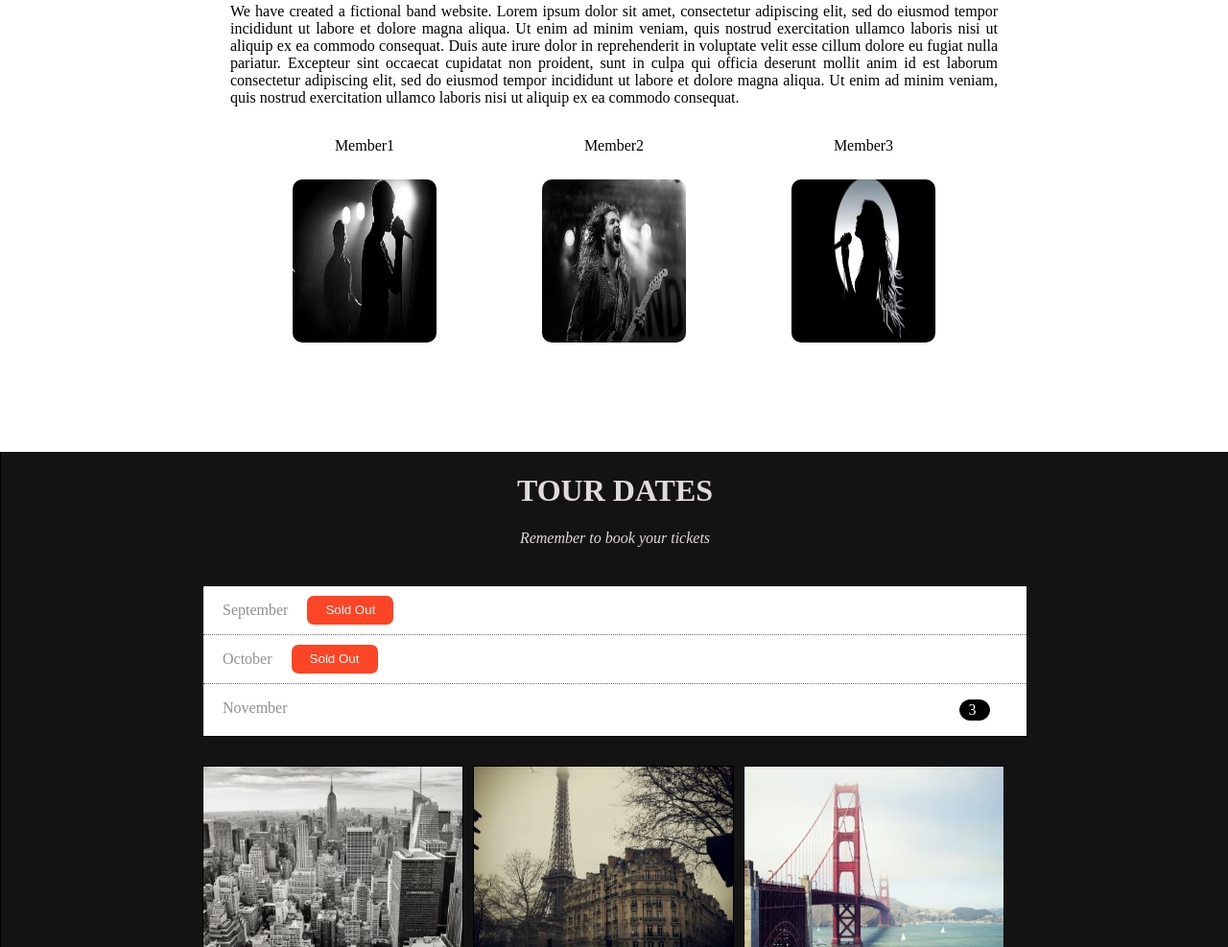
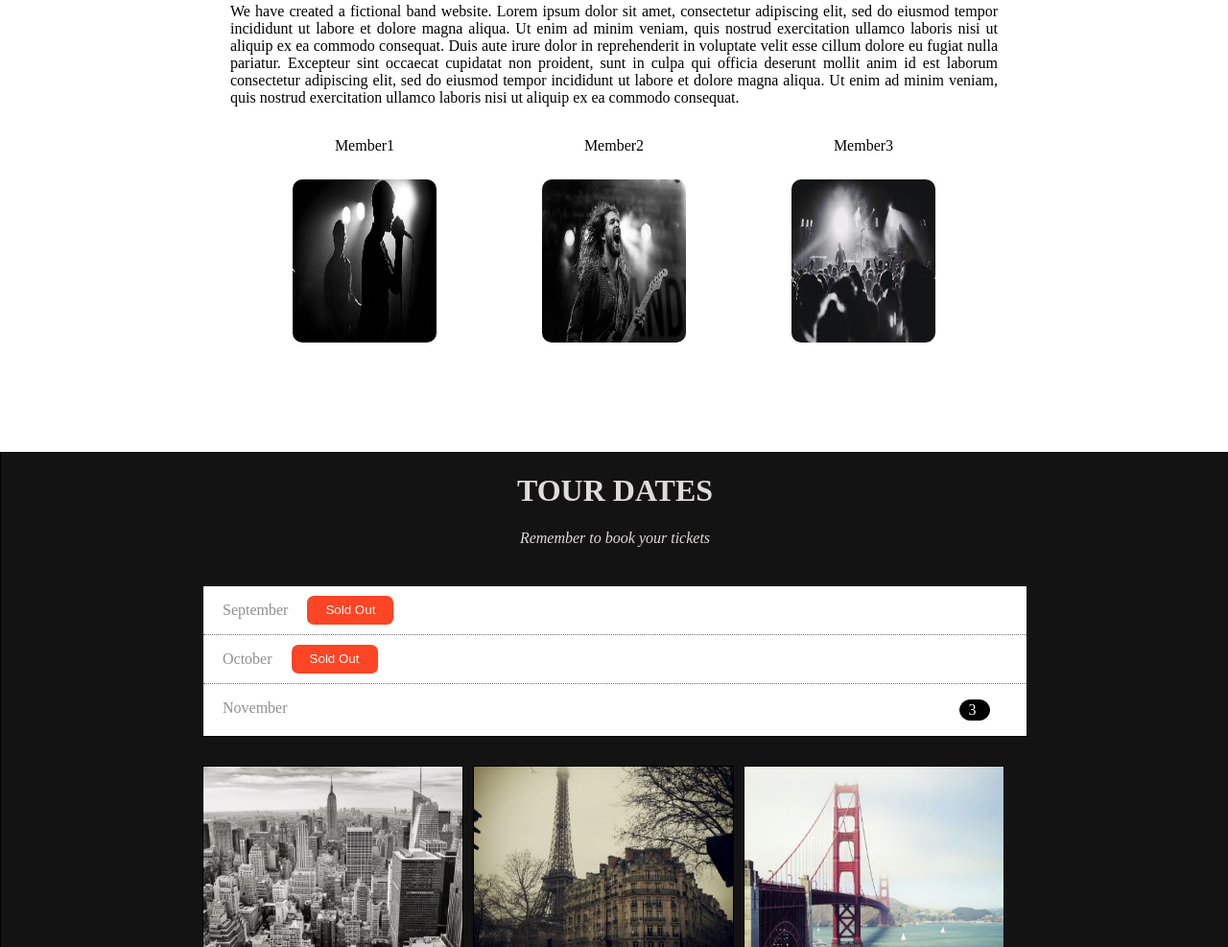
Before and after one commit to MaheshK04/html-css, a plain HTML site: page band/band.html in a window 1280 px wide. Shown: the part 967-1954 px from the top of the page at 96% size. Drawn offline with Linux system fonts and the light colour scheme.

Commit message:
Modified image

```diff
--- a/band/band.html
+++ b/band/band.html
@@ -58,7 +58,7 @@
         </div>
         <div class="mem">
           <p>Member3</p>
-          <img src="./assets/singer2.avif" />
+          <img src="./assets/singer2.jpeg" />
         </div>
       </div>
     </div>
```
Also changed, not shown: band/assets/singer2.avif (deleted), band/assets/singer2.jpeg (added).
